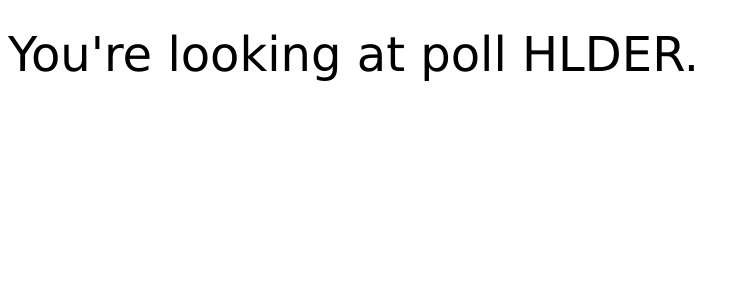
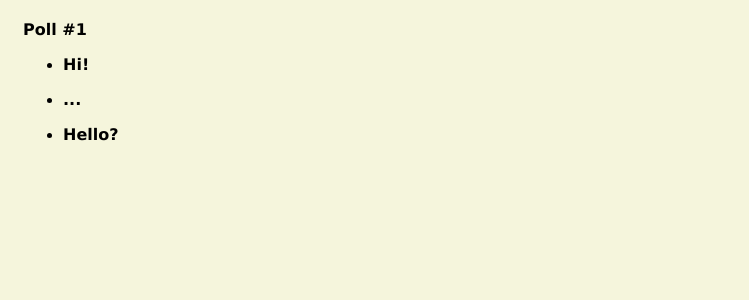
Before and after one commit to Henry-L/Django-Project, a Django app: page /polls/1/ in a window 1280 px wide. Shown: the top 300 px of the page, without its empty margins (0-749 px from the left). Run offline with Django 3.2, Linux system fonts and the light colour scheme; data comes from the database, SQL or seed files in the repository; parts of the project's set-up code (start-up, migrations or seed data) failed here and were passed over.

Commit message:
Added style to "index" and "detail" views.

```diff
--- a/mySite/polls/templates/polls/detail.html
+++ b/mySite/polls/templates/polls/detail.html
@@ -1 +1,38 @@
-<br><font size='12' face='verdana'>You're looking at poll HLDER.</font>
+<!DOCTYPE html>
+<html>
+
+<head>
+<style>
+
+body {
+	background-color:beige;
+
+	}
+
+p{
+	font-family: Verdana;
+	font-size: 9;
+	font-weight: bold;
+	}
+
+div {
+	margin: 20px 0px 0px 15px;
+	}
+
+</style>
+</head>
+
+<body>
+<div>
+
+<p>Poll #{{ poll.id }}</p>
+
+<ul>
+{% for choice in poll.choice_set.all %}
+    <li><p>{{ choice.choice_text }}<p></li>
+{% endfor %}
+</ul>
+</div>
+</body>
+
+</html>
```
Also changed, not shown: mySite/polls/templates/polls/index.html (+34 -0 lines), mySite/polls/templates/polls/style.css (added, +10 -0 lines).
